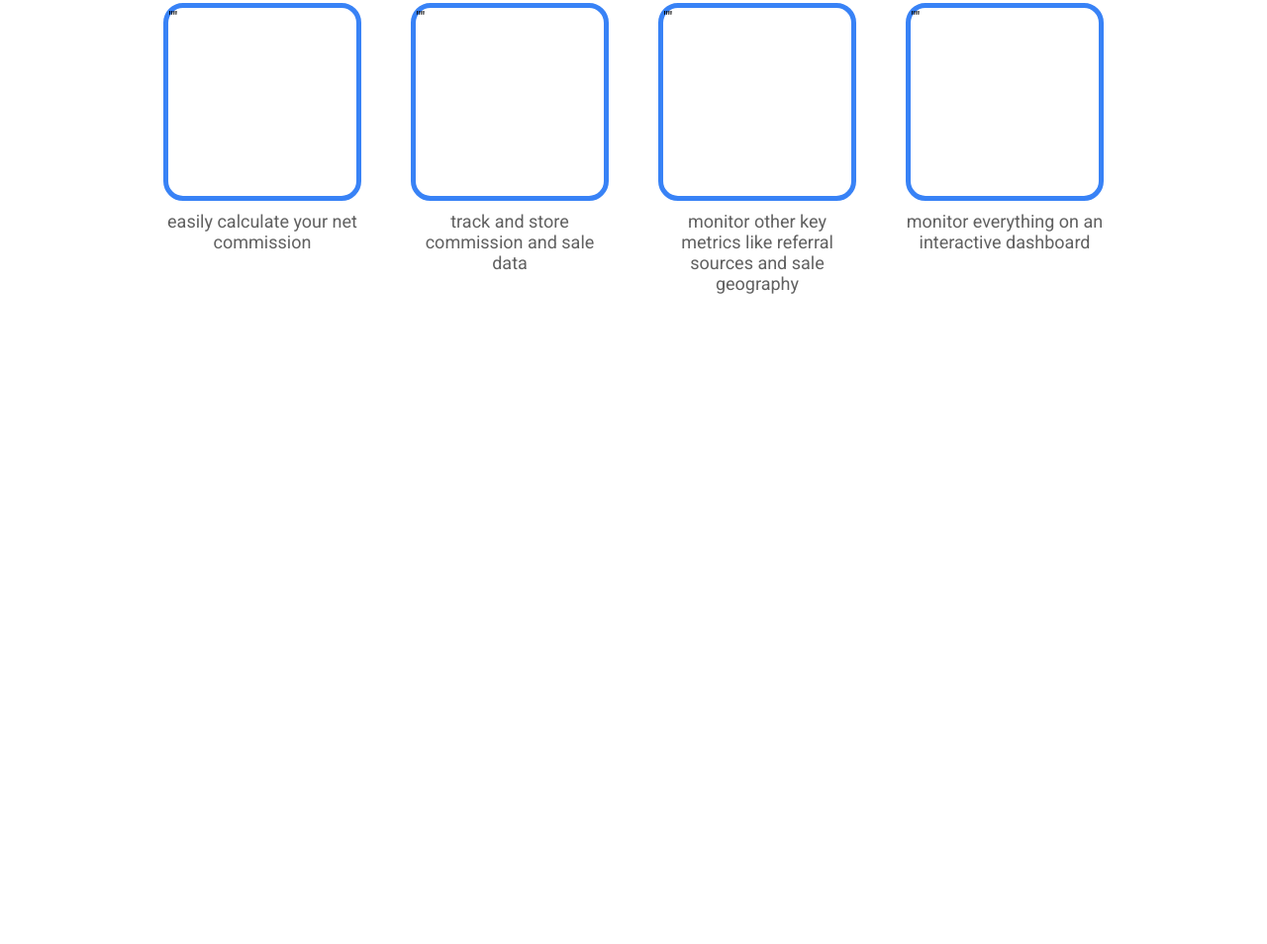
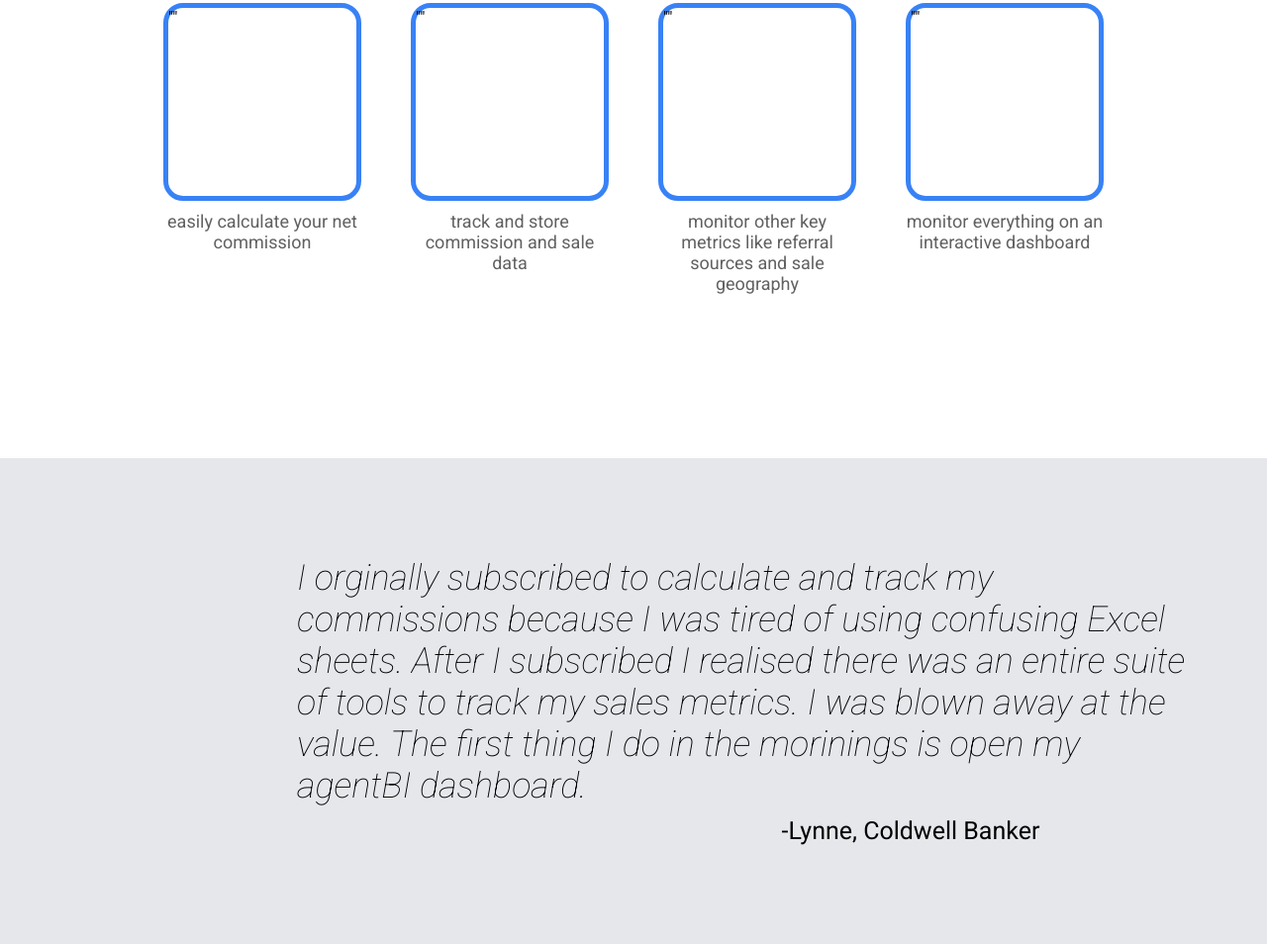
Before and after one commit to sagittariusAsparagus/agentbi, a plain HTML site: page index.html in a window 1280 px wide. Shown: the part 680-1634 px from the top of the page at 99% size. Before the commit the page ends 1143 px from the top, so only its background shows below. Drawn offline with Linux system fonts and the light colour scheme.

Commit message:
added testimonal to landing page

```diff
--- a/index.html
+++ b/index.html
@@ -7,7 +7,7 @@
     <link rel="stylesheet" href="./styles.css">
     <link rel="preconnect" href="https://fonts.googleapis.com">
     <link rel="preconnect" href="https://fonts.gstatic.com" crossorigin>
-    <link href="https://fonts.googleapis.com/css2?family=Roboto:wght@300;400;700&display=swap" rel="stylesheet">
+    <link href="https://fonts.googleapis.com/css2?family=Roboto:ital,wght@0,100;0,300;0,400;0,700;1,100&display=swap" rel="stylesheet">
     <title>agentBI</title>
 </head>
 <body>
@@ -47,5 +47,9 @@
 
         </div>
     </div>
+    <div class="testimonialsection">
+        <div class="testimonial">I orginally subscribed to calculate and track my commissions because I was tired of using confusing Excel sheets. After I subscribed I realised there was an entire suite of tools to track my sales metrics. I was blown away at the value. The first thing I do in the morinings is open my agentBI dashboard.</div>
+        <div class="testimonialwriter">-Lynne, Coldwell Banker</div>
+    </div>
 </body>
 </html>
--- a/styles.css
+++ b/styles.css
@@ -173,3 +173,24 @@ ul {
         color: #616161;
         font-size: 18px;
     }
+
+    .testimonialsection {
+        background-color: #e5e7eb;
+        display: flex;
+        flex-direction: column;
+        justify-content: center;
+        align-items: center;
+    }
+
+    .testimonial {
+        font-size: 36px;
+        font-weight: 100;
+        font-style: italic;
+        padding: 100px 75px 10px 300px;
+    }
+
+    .testimonialwriter {
+        display: flex;
+        font-size: 25px;
+        padding: 0px 40px 100px 600px;
+    }
```
